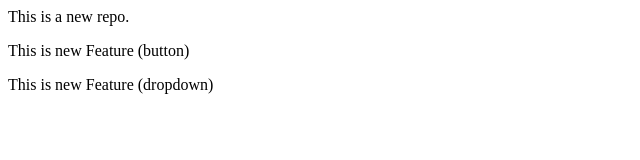
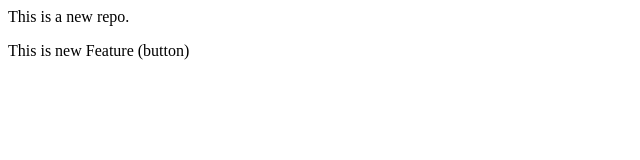
Before and after one commit to reebbhuuuuuuu/LocalRepo7, a plain HTML site: page index.html in a window 1280 px wide. Shown: the whole page, without its empty margins (0-640 px from the left). Drawn offline with Linux system fonts and the light colour scheme.

Commit message:
delete dropdown

```diff
--- a/index.html
+++ b/index.html
@@ -1,3 +1,2 @@
 <p>This is a new repo.</p>
 <p>This is new Feature (button)</p>
-<p>This is new Feature (dropdown)</p>
```
